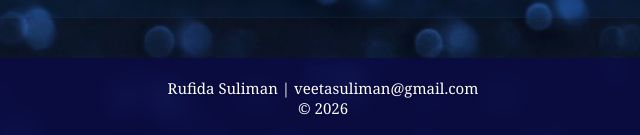
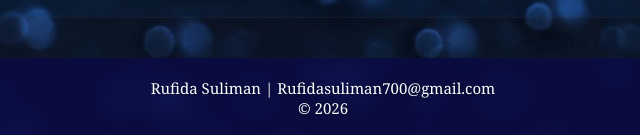
Before and after one commit to Rufi012/R.Suliman, a plain HTML site: page index.html in a window 1280 px wide. Shown: the part 2282-2417 px from the top of the page, 317-957 px from the left. Drawn offline with Linux system fonts and the light colour scheme.

Commit message:
Update index.html

```diff
--- a/index.html
+++ b/index.html
@@ -111,7 +111,7 @@
             </form>
         </section>
         <footer>
-            Rufida Suliman | veetasuliman@gmail.com
+            Rufida Suliman | Rufidasuliman700@gmail.com
             <br />&copy 2026
         </footer>
 
```
